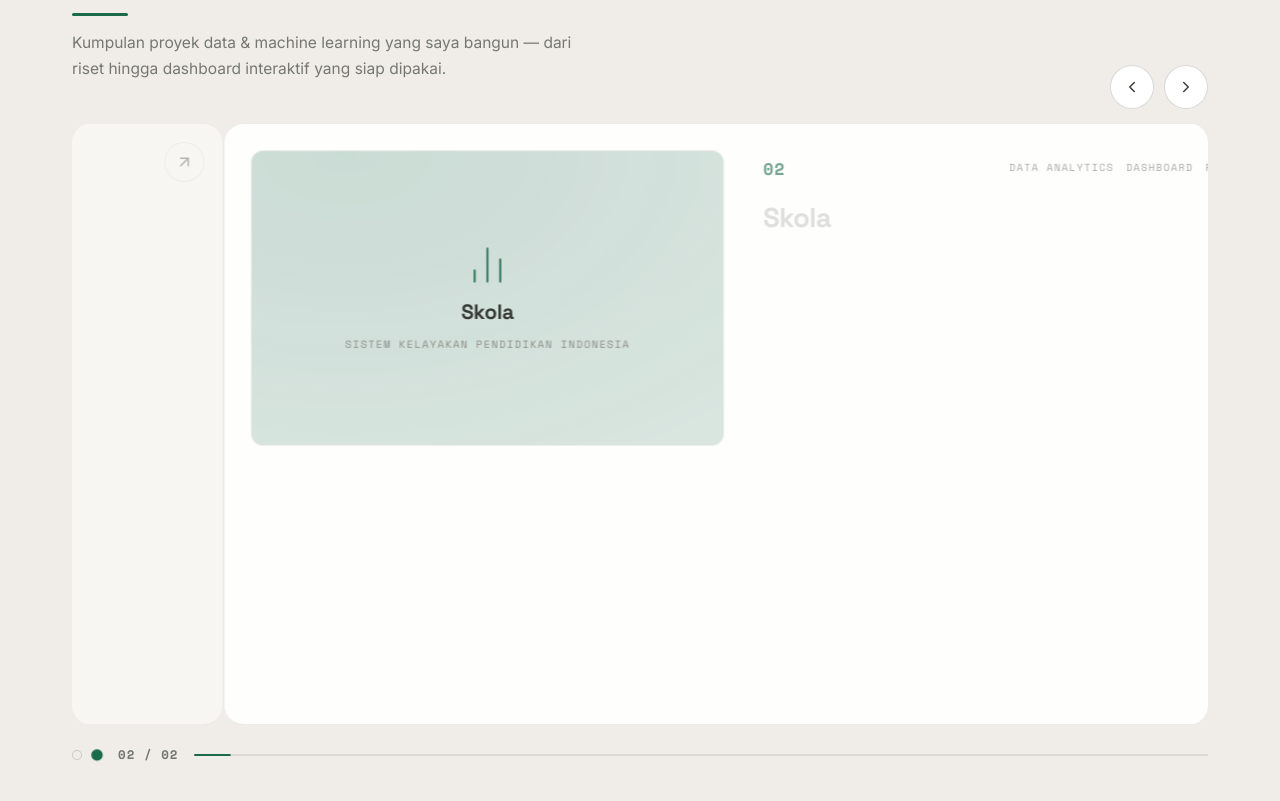
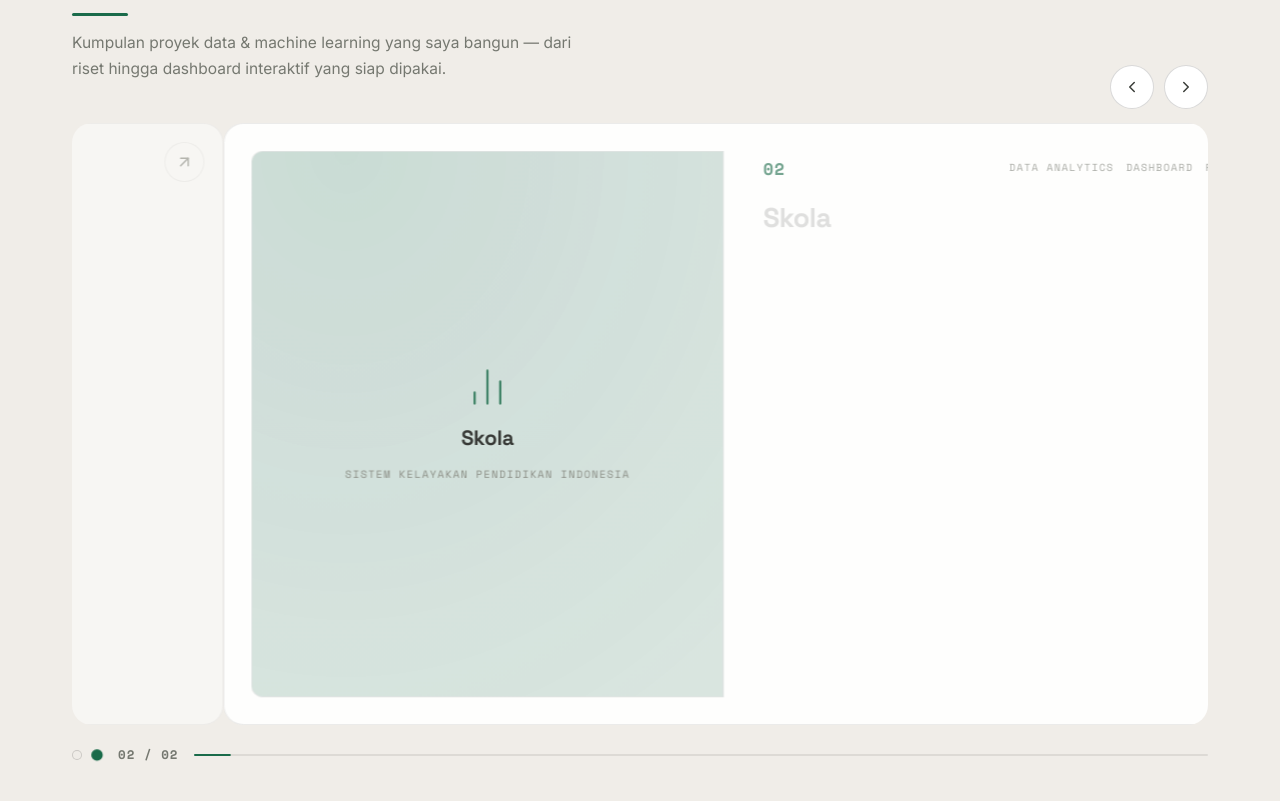
Before and after one commit to LeandroJovan/Portofolio, a React (Vite) app: page / in a window 1280 px wide. Shown: the part 2236-3037 px from the top of the page. Built offline with nearby package versions, Linux system fonts and the light colour scheme.

Commit message:
style(projects): sesuaikan layout desktop kartu proyek dan pratinjau media

```diff
--- a/src/index.css
+++ b/src/index.css
@@ -2096,6 +2096,46 @@ section {
   .carousel-arrow:hover { transform: none; box-shadow: none; }
 }
 
+/* --- Desktop (>=768px): pratinjau mengisi penuh tinggi kolom kiri kartu --- */
+/* HANYA override desktop; aturan mobile (<768px) tidak disentuh. */
+@media (min-width: 768px) {
+  .project-card {
+    grid-template-columns: minmax(0, 5fr) minmax(0, 6fr); /* kolom terkunci, tidak melebar */
+    align-items: stretch;
+  }
+
+  .project-media {
+    align-self: stretch;
+    position: static;        /* hapus sticky jika ada */
+    width: 100%;
+    min-width: 0;
+    height: 100%;
+    min-height: 320px;
+    aspect-ratio: auto;      /* isi tinggi kolom, bukan patokan rasio */
+    border-radius: var(--radius-md) 0 0 var(--radius-md);
+  }
+
+  .project-media-placeholder {
+    width: 100%;
+    height: 100%;
+    min-height: 320px;
+    aspect-ratio: auto;
+    display: flex;
+    flex-direction: column;
+    align-items: center;
+    justify-content: center;
+    text-align: center;
+    gap: 12px;
+    padding: 24px;
+  }
+
+  /* Teks kecil wrap rapi di dalam blok */
+  .project-media-placeholder-sub {
+    max-width: 90%;
+    white-space: normal;
+  }
+}
+
 /* ===== CONTACT SECTION ===== */
 .contact-section {
   background: var(--bg-section);
```
